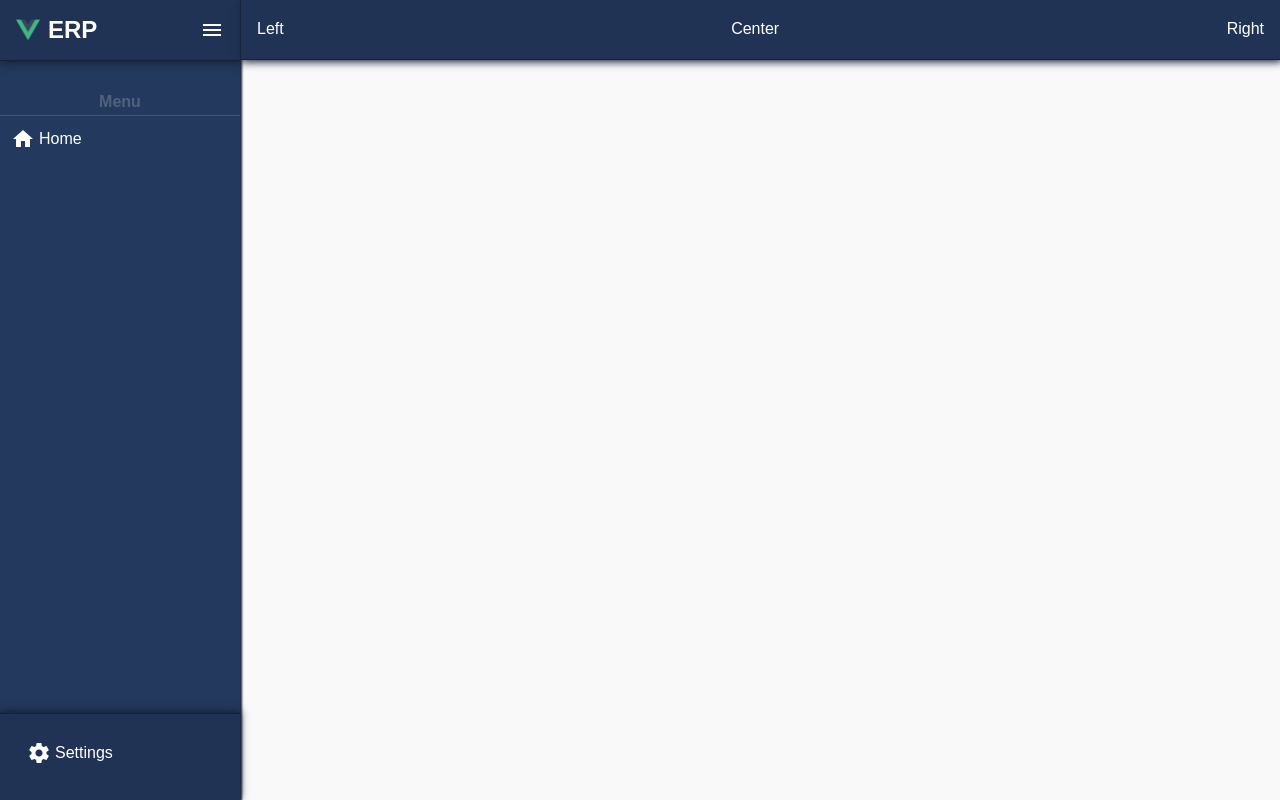
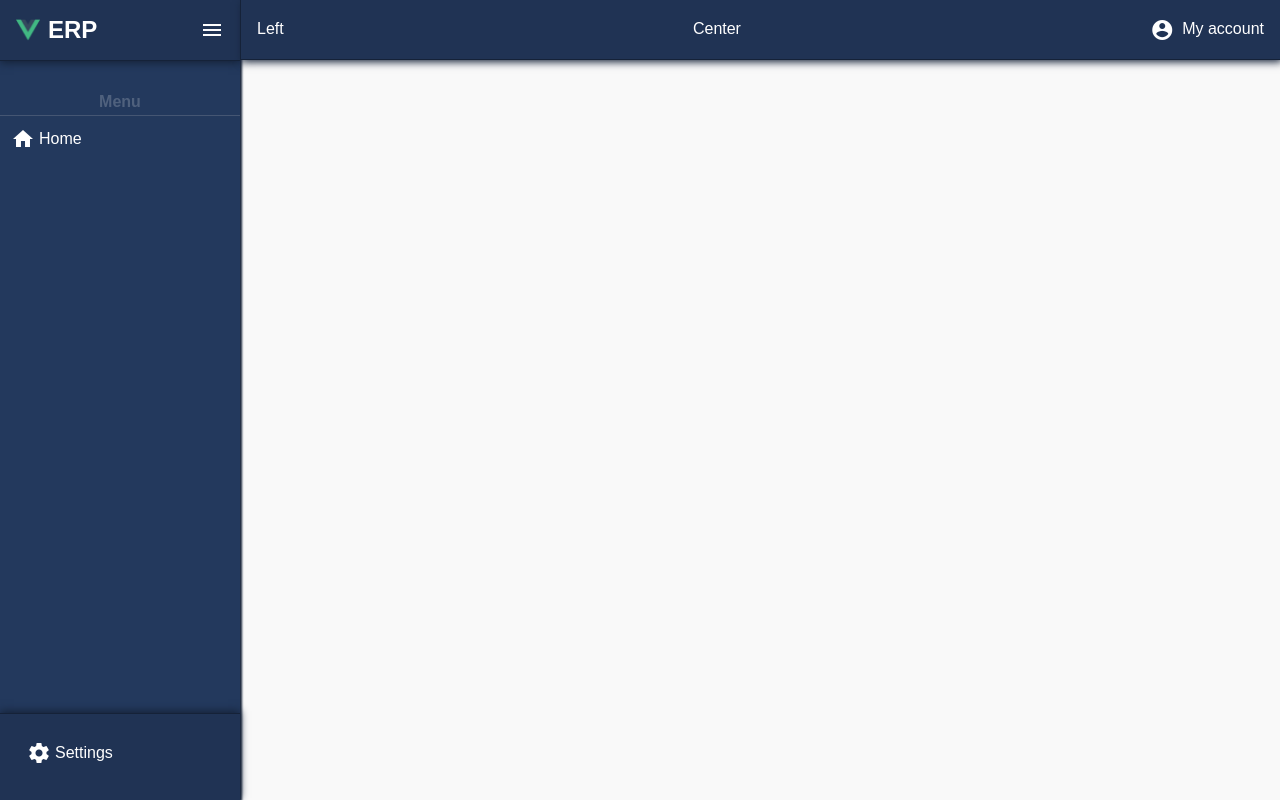
Before and after one commit to MMK-13/erp-front, a Vue app: page /dashboard in a window 1280 px wide. Built offline with nearby package versions, Linux system fonts and the light colour scheme; a web font is replaced by a local one.

Commit message:
Some minor modication

```diff
--- a/src/components/TopHeader.vue
+++ b/src/components/TopHeader.vue
@@ -9,7 +9,10 @@
 		</div>
 
 		<div class="header__right">
-			Right
+			<div class="user" @click="redirectToProfil">
+				<i class="material-icons">account_circle</i>
+				My account
+			</div>
 		</div>
 	</div>
 </template>
@@ -17,6 +20,11 @@
 <script>
 	export default {
 		name: 'TopHeader',
+		methods: {
+			redirectToProfil() {
+				alert('Profile')
+			}
+		}
 	}
 </script>
 
@@ -33,4 +41,22 @@
 		background-color: #203354;
 		box-shadow: 2px 2px 8px #152238;
 	}
+	.header__right {
+		display: flex;
+		flex-direction: row;
+		align-items: center;
+		gap: 8px;
+	}
+	.user {
+		position: relative;
+		display: flex;
+		flex-direction: row;
+		align-items: center;
+		gap: 8px;
+		cursor: pointer;
+	}
+	.user:hover {
+		background-color: #23395D;
+		color: #42B883;
+	}
 </style>
```
